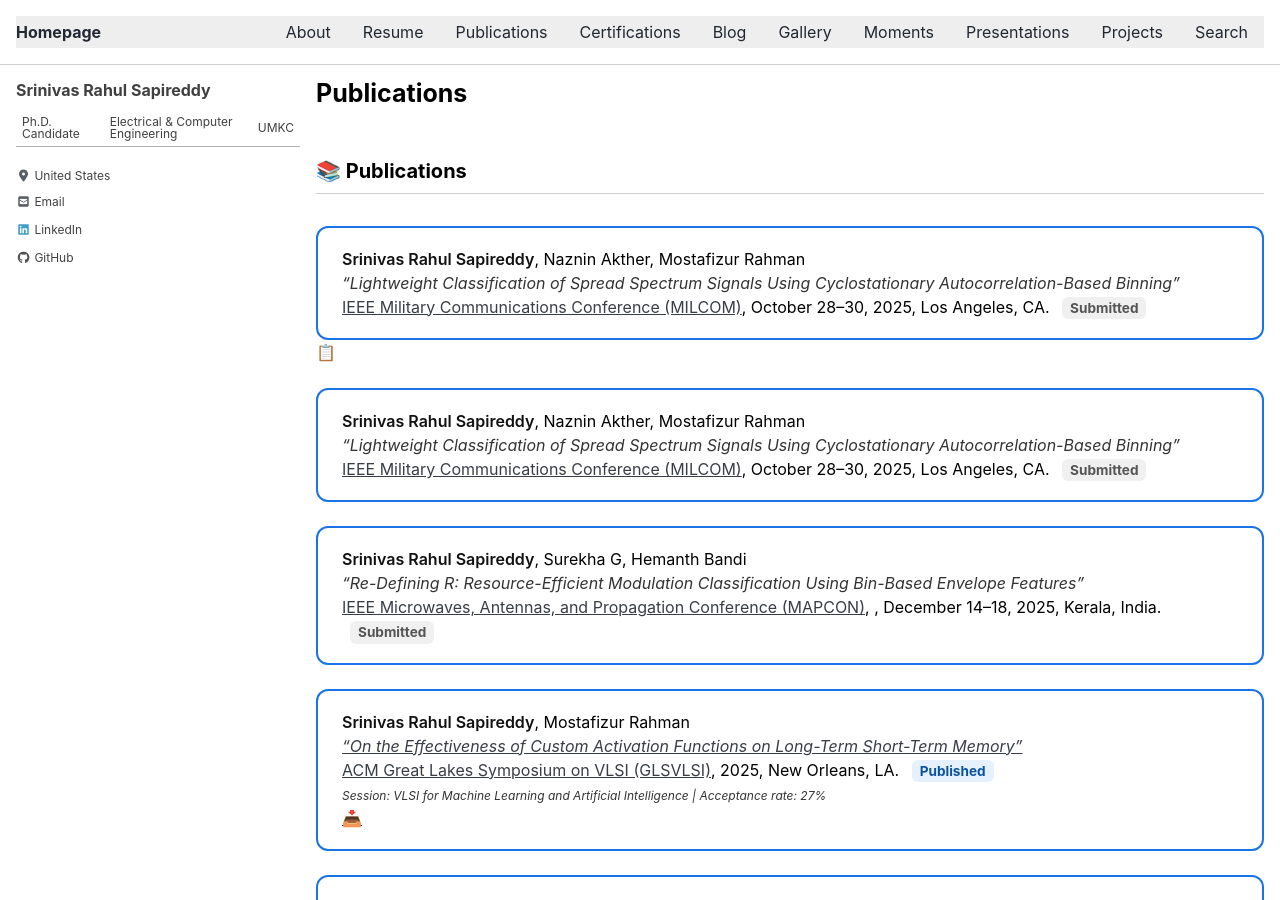
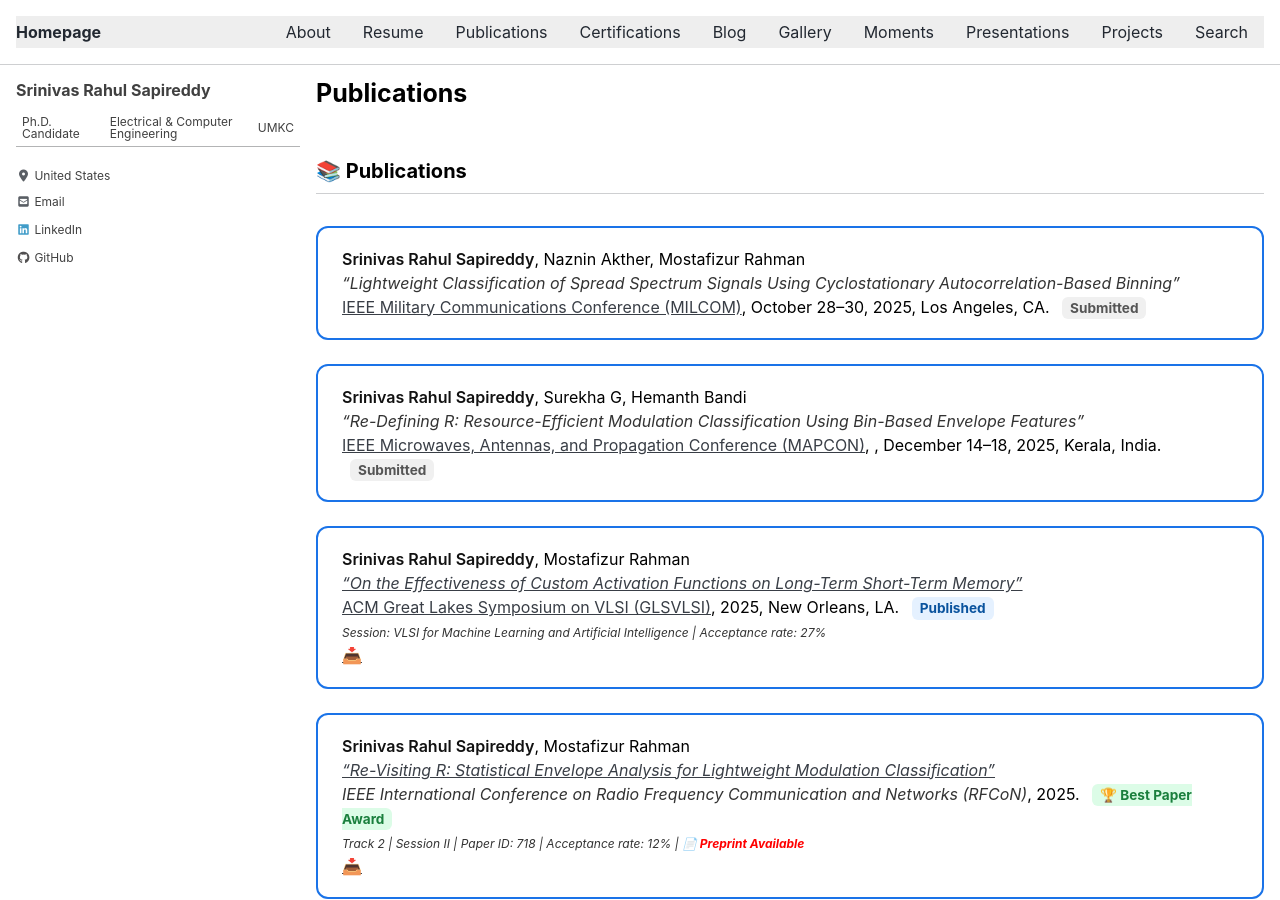
Before and after one commit to srsapireddy/srsapireddy.github.io, a Jekyll site: the page built from _pages/publications.md, in a window 1280 px wide and 900 px high. Built offline with Jekyll 4.4.1, drawn with Linux system fonts in a browser that asks for light colours; cached includes are drawn as plain includes; nearby versions of some CDN libraries.

Commit message:
Update publications.md

```diff
--- a/_pages/publications.md
+++ b/_pages/publications.md
@@ -89,28 +89,6 @@ permalink: /publications/
   <h2>📚 Publications</h2>
 
   <div class="pub-grid">
-    <div class="pub-entry">
-  <div class="pub-card">
-    <strong>Srinivas Rahul Sapireddy</strong>, Naznin Akther, Mostafizur Rahman<br>
-    <em>“Lightweight Classification of Spread Spectrum Signals Using Cyclostationary Autocorrelation-Based Binning”</em><br>
-    <a href="https://milcom.org" target="_blank">IEEE Military Communications Conference (MILCOM)</a>, October 28–30, 2025, Los Angeles, CA.
-    <span class="status pending">Submitted</span>
-  </div>
-
-  <div class="copy-icon" onclick="copyCitation('milcom2025')">
-    📋
-  </div>
-
-  <!-- Hidden BibTeX -->
-  <textarea id="milcom2025" style="position:absolute; left:-9999px;">
-@inproceedings{sapireddy2025lightweight,
-  title={Lightweight Classification of Spread Spectrum Signals Using Cyclostationary Autocorrelation-Based Binning},
-  author={Sapireddy, Srinivas Rahul and Akther, Naznin and Rahman, Mostafizur},
-  booktitle={MILCOM},
-  year={2025}
-}
-  </textarea>
-</div>
     <div class="pub-card">
       <strong>Srinivas Rahul Sapireddy</strong>, Naznin Akther, Mostafizur Rahman<br>
       <em>“Lightweight Classification of Spread Spectrum Signals Using Cyclostationary Autocorrelation-Based Binning”</em><br>
```
